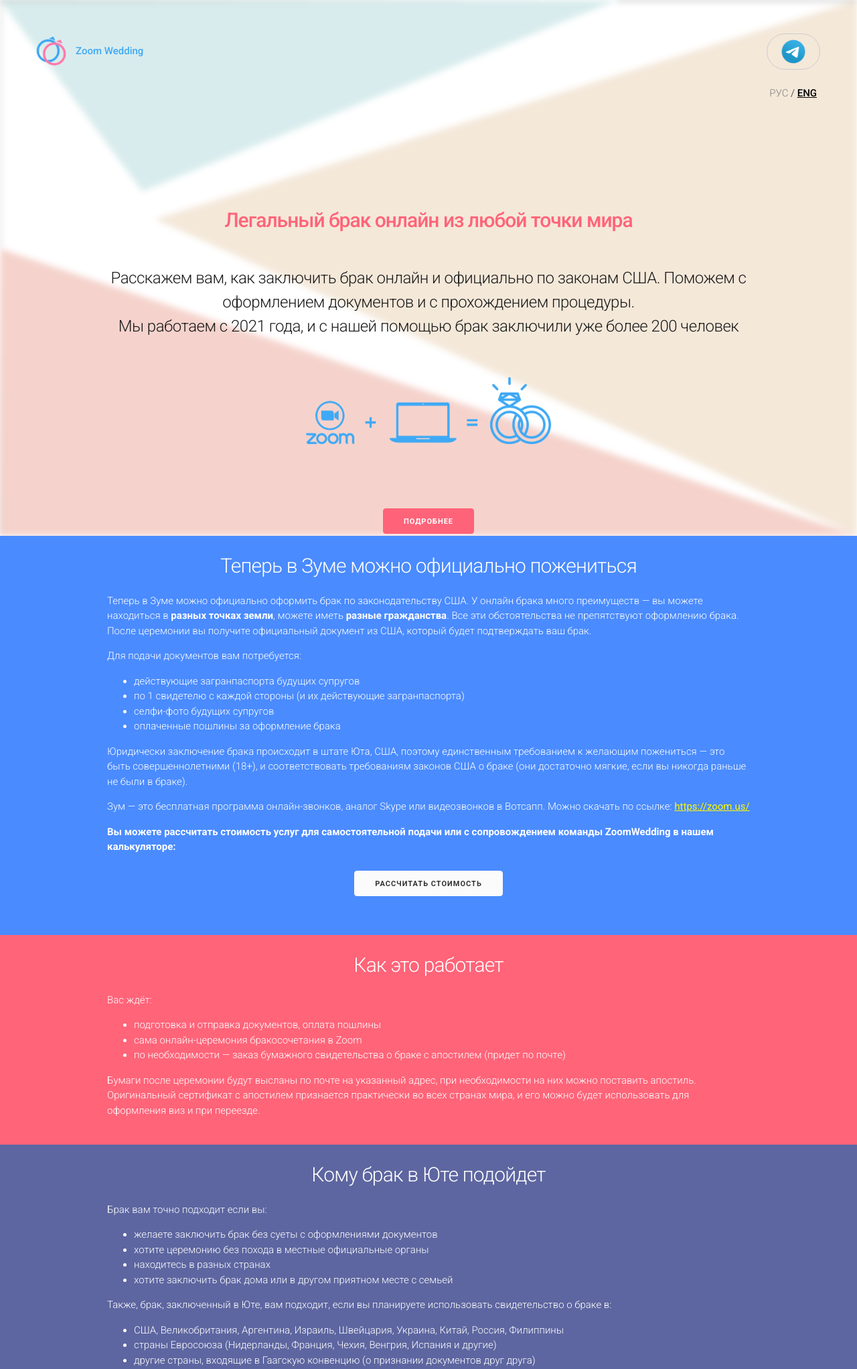
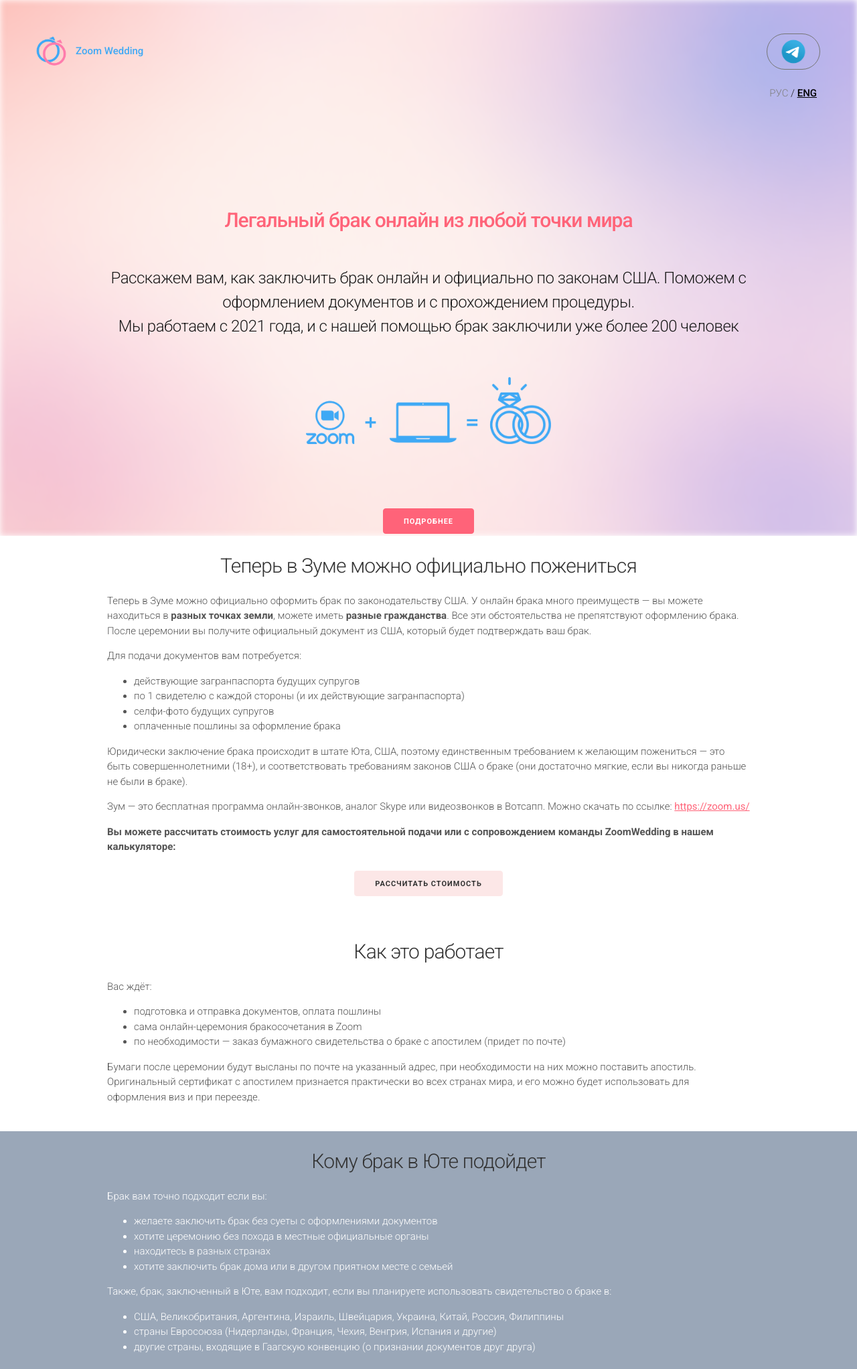
Before and after one commit to zoomwedding/zoomwedding.github.io, a PHP site: page / in a window 1280 px wide. Shown: the top 2044 px of the page at 67% size. Run offline with PHP 8.4, Linux system fonts and the light colour scheme; some libraries are stand-ins or nearby versions.

Commit message:
style changed

```diff
--- a/css/custom.css
+++ b/css/custom.css
@@ -28,7 +28,7 @@ a {
     right: 0;
     bottom: 0;
     left: 0;
-    background-image: url(../img/main_background_v2.png);
+    background-image: url(../img/main_background_v6.png);
     background-clip: border-box;
     background-position: center;
     background-repeat: no-repeat;
@@ -42,8 +42,7 @@ a {
     background-position: center;
     background-repeat: no-repeat;
     background-size: cover;
-	background-color: #2591de;
-	font-weight: 300;
+	background: linear-gradient(307deg, #c3a19f, #d9cfc5);	font-weight: 300;
 	padding-bottom: 4%;
 	color: #ffffff;
 }
@@ -86,35 +85,32 @@ a {
     background-position: center;
     background-repeat: no-repeat;
     background-size: cover;
-	background-color: #e46274;
+	background-color: #9aa7b8;
 	font-weight: 300;
-	/*padding-top: 50px;*/
 	padding-bottom: 4%;
 	color: #ffffff;
 }
 
 .page-white-text {
-	color: #ffffff;
 }
 
 .page-2 {
-	background-color: #4a8bff;
+	background-color: #ffffff;
 	font-weight: 300;
 	padding-top: 25px;
-	padding-bottom: 20px;
-	color: #ffffff;
+	color: #555;
 }
 
 .page-3 {
-	background-color: #ff6479;
+	background-color: #ffffff;
 	font-weight: 300;
 	padding-top: 25px;
 	padding-bottom: 25px;
-	color: #ffffff;
+	color: #555;
 }
 
 .page-3-0 {
-	background-color: #5d66a0;
+	background-color: #9aa7b8;
 	font-weight: 300;
 	padding-top: 25px;
 	padding-bottom: 25px;
@@ -122,7 +118,7 @@ a {
 }
 
 .page-3-1 {
-	background-color: #5d66a0;
+	background-color: #9aa7b8;
 	font-weight: 300;
 	padding-top: 0px;
 	padding-bottom: 25px;
@@ -138,10 +134,11 @@ a {
 }
 
 .page-5 {
-    background-color: #f1dd66;
+    background-color: #ffffff;
     font-weight: 300;
     padding-top: 25px;
     padding-bottom: 25px;
+    color: #555;
 }
 
 .page-6 {
@@ -149,17 +146,19 @@ a {
 	font-weight: 300;
 	padding-top: 25px;
 	padding-bottom: 25px;
+	color: #555;
 }
 
 .page-7 {
-	background-color: #4a69ff73;
+	background-color: #f5f5f5;
 	font-weight: 300;
 	padding-top: 25px;
 	padding-bottom: 25px;
+	color: #555;
 }
 
 .page-8 {
-	background-color: #ffffff;
+	background: linear-gradient(307deg, #c3a19f, #d9cfc5);
 	font-weight: 300;
 	padding-top: 25px;
 	padding-bottom: 25px;
@@ -218,7 +217,7 @@ a {
 }
 
 .linkcolor {
-	color: #fff900;
+	color: #ff6479;
 }
 
 .social_desktop{
@@ -241,7 +240,7 @@ a {
 
 .social-logo {
 	width: 80px;
-	border: 1px solid #ccc!important;
+	border: 1px solid #767676!important;
     border-radius: 120px;
 }
 
@@ -431,8 +430,8 @@ a {
 
 #upbut {
 	color: #333;
-    background-color: #fbfbfb;
-    border-color: #fbfbfb;
+    background-color: #fce7e7;
+    border-color: #fce7e7;
 }
 
 #upbut:hover {
--- a/index-eng.html
+++ b/index-eng.html
@@ -87,7 +87,7 @@
 		<div class="container">
 			<div class="row">
 				<div class="twelve col tit">
-					<h2 class="page-white-text">Now You Can Officially Get Married on Zoom</h2>
+					<h2>Now You Can Officially Get Married on Zoom</h2>
 				</div>
 			</div>
 
--- a/index.html
+++ b/index.html
@@ -86,7 +86,7 @@
 		<div class="container">
 			<div class="row">
 				<div class="twelve col tit">
-					<h2 class="page-white-text">Теперь в Зуме можно официально пожениться</h2>
+					<h2>Теперь в Зуме можно официально пожениться</h2>
 				</div>
 			</div>
 
```
Also changed, not shown: img/main_background_v3.png (deleted), img/main_background_v6.png (added), 1 other file.
